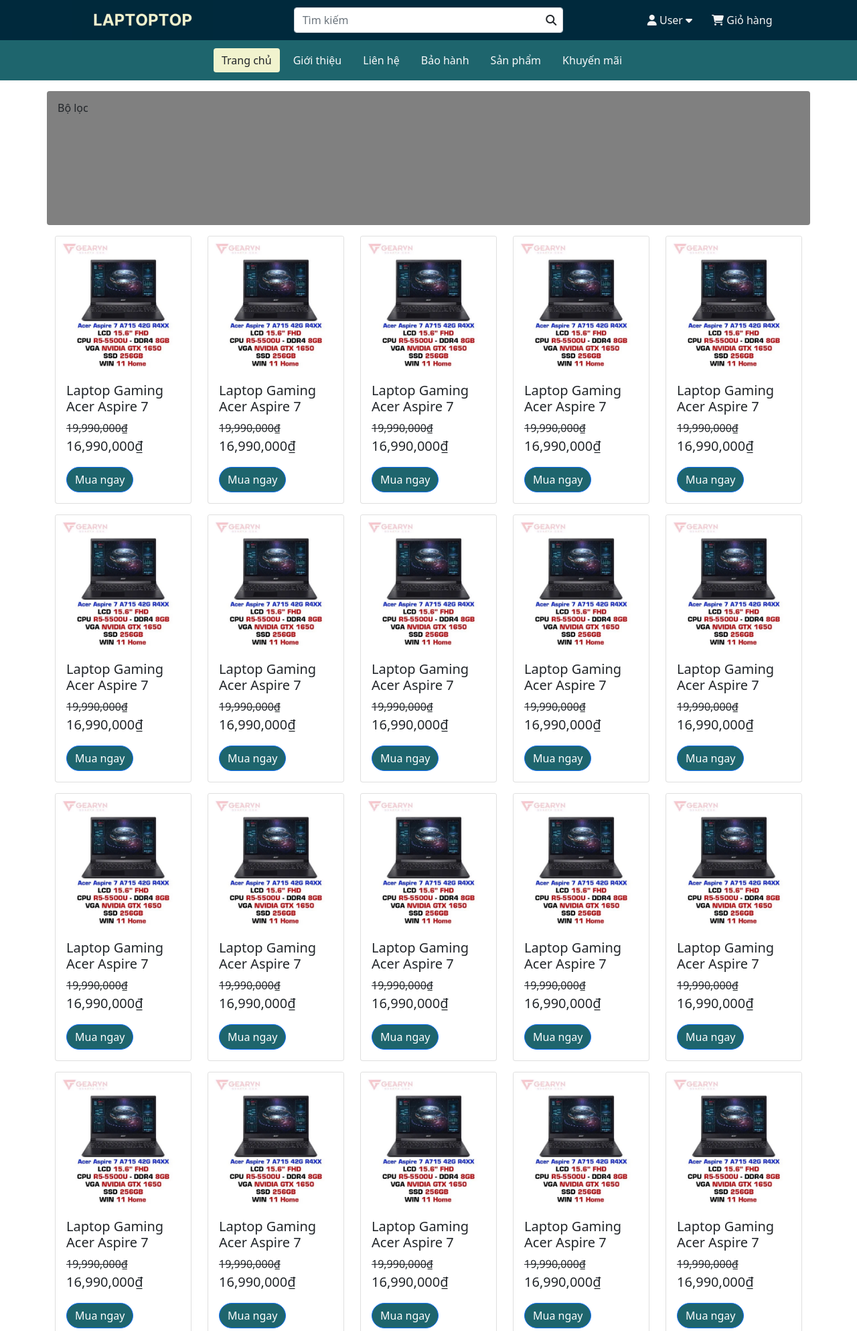
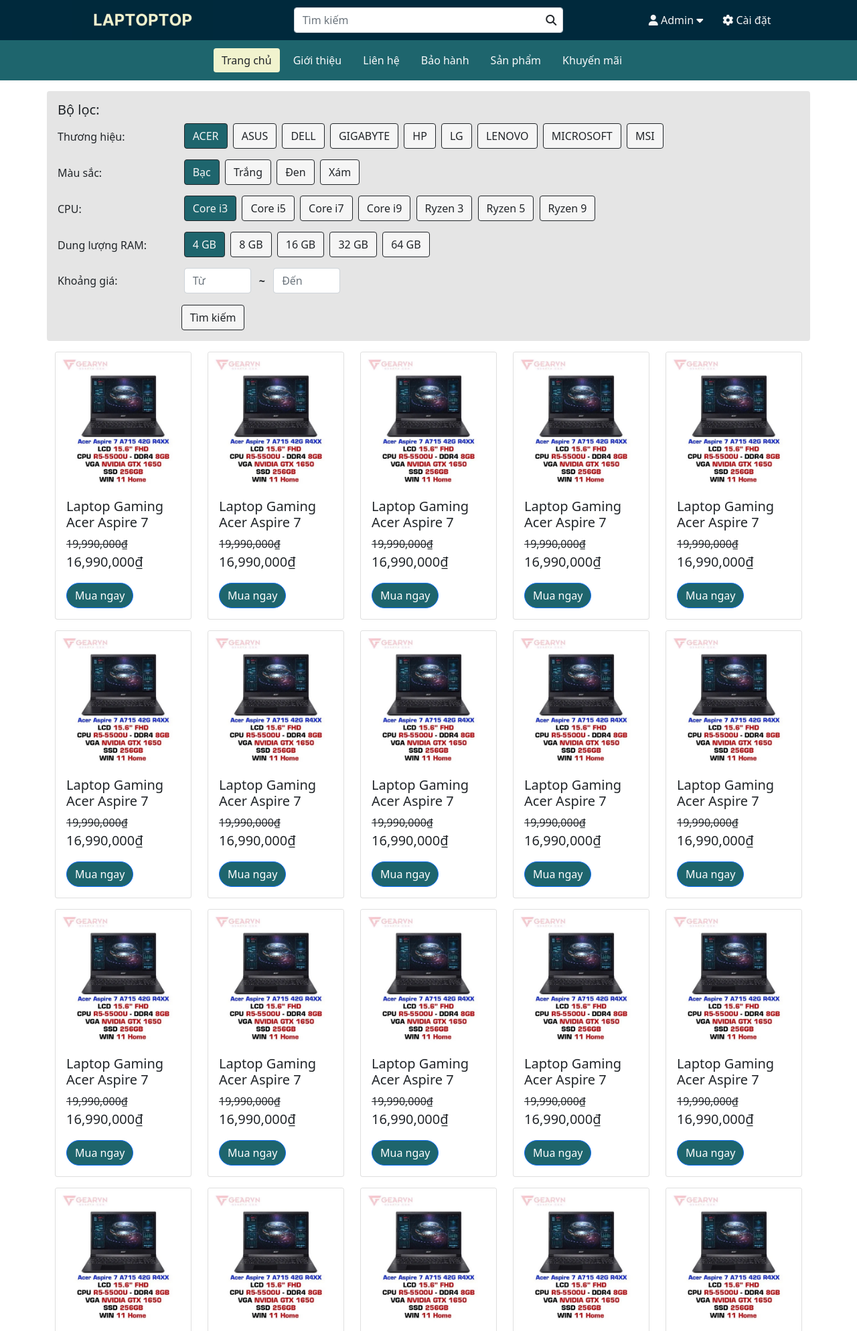
Before and after one commit to quanla1412/laptoptop, a PHP site: page /collections.php in a window 1280 px wide. Shown: the top 1987 px of the page at 67% size. Run offline with PHP 8.4, Linux system fonts and the light colour scheme; some libraries are stand-ins or nearby versions.

Commit message:
Xong bo loc san pham

```diff
--- a/assets/style.css
+++ b/assets/style.css
@@ -161,3 +161,16 @@
     background-color: var(--second-color);
     color: var(--dark-color);
 }
+
+/* Custom button filter in coleections */
+.btn-filter {
+    background-color: whitesmoke;
+    color: var(--dark-color);
+    border: 1px solid var(--dark-color);
+}
+
+.btn-filter:hover,
+.btn-filter.active {
+    background-color: var(--third-color);
+    color: whitesmoke;
+}
--- a/collections.php
+++ b/collections.php
@@ -2,8 +2,64 @@
 
 <div class="container-xl">
     <div class="row mb-3">
-        <div class="container-fluid rounded p-3" style="height: 200px; background-color: grey">
-            <p class="h6">Bộ lọc</p>
+        <div class="container-fluid rounded p-3" style="background-color: var(--gray-color)">
+            <div class="row"><p class="h5">Bộ lọc: </p></div>
+            <div class="row mb-3">
+                <div class="col-2 d-flex align-items-end"><p class="h6">Thương hiệu: </p></div>
+                <div class="col-10">
+                    <div class="me-1 btn btn-filter active">ACER</div>
+                    <div class="me-1 btn btn-filter">ASUS</div>
+                    <div class="me-1 btn btn-filter">DELL</div>
+                    <div class="me-1 btn btn-filter">GIGABYTE</div>
+                    <div class="me-1 btn btn-filter">HP</div>
+                    <div class="me-1 btn btn-filter">LG</div>
+                    <div class="me-1 btn btn-filter">LENOVO</div>
+                    <div class="me-1 btn btn-filter">MICROSOFT</div>
+                    <div class="me-1 btn btn-filter">MSI</div>
+                </div>
+            </div>
+            <div class="row mb-3">
+                <div class="col-2 d-flex align-items-end"><p class="h6">Màu sắc: </p></div>
+                <div class="col-10">
+                    <div class="me-1 btn btn-filter active">Bạc</div>
+                    <div class="me-1 btn btn-filter">Trắng</div>
+                    <div class="me-1 btn btn-filter">Đen</div>
+                    <div class="me-1 btn btn-filter">Xám</div>
+                </div>
+            </div>
+            <div class="row mb-3">
+                <div class="col-2 d-flex align-items-end"><p class="h6">CPU:</p></div>
+                <div class="col-10">
+                    <div class="me-1 btn btn-filter active">Core i3</div>
+                    <div class="me-1 btn btn-filter">Core i5</div>
+                    <div class="me-1 btn btn-filter">Core i7</div>
+                    <div class="me-1 btn btn-filter">Core i9</div>
+                    <div class="me-1 btn btn-filter">Ryzen 3</div>
+                    <div class="me-1 btn btn-filter">Ryzen 5</div>
+                    <div class="me-1 btn btn-filter">Ryzen 9</div>
+                </div>
+            </div>
+            <div class="row mb-3">
+                <div class="col-2 d-flex align-items-end"><p class="h6">Dung lượng RAM: </p></div>
+                <div class="col-10">
+                    <div class="me-1 btn btn-filter active">4 GB</div>
+                    <div class="me-1 btn btn-filter">8 GB</div>
+                    <div class="me-1 btn btn-filter">16 GB</div>
+                    <div class="me-1 btn btn-filter">32 GB</div>
+                    <div class="me-1 btn btn-filter">64 GB</div>
+                </div>
+            </div>
+            <div class="row mb-2">
+                <div class="col-2 d-flex align-items-center"><p class="h6">Khoảng giá: </p></div>
+                <div class="col-10">
+                    <input type="text" class="form-control d-inline-block" placeholder="Từ" style="width: 100px; ">
+                    <p class="d-inline-block fw-bold mx-2" >~</p>
+                    <input type="text" class="form-control d-inline-block" placeholder="Đến" style="width: 100px; " >
+                </div>
+            </div>
+            <div class="col offset-md-2">
+                    <div class="me-1 btn btn-filter">Tìm kiếm</div>
+            </div>
         </div>
     </div>
     <div class="row mb-3">
--- a/header.php
+++ b/header.php
@@ -39,11 +39,11 @@
 
 
                         <!-- Dang nhap user -->
-                        <div class="account-user me-3 position-relative">
+                        <!-- <div class="account-user me-3 position-relative">
                             <i class="fa-solid fa-user"></i>
                             <span>User</span>
                             <i class="fa-solid fa-caret-down"></i>
-                            <div class="position-absolute pt-2 d-none header-dropdown" style="width: 200px; z-index:2; ">
+                            <div class="position-absolute pt-2 d-none header-dropdown shadow" style="width: 200px; z-index:2; ">
                                 <ul class="list-group list-group-flush">
                                     <li class="list-group-item">Tài khoản của tôi</li>
                                     <li class="list-group-item">Lịch sử đơn hàng</li>
@@ -55,6 +55,24 @@
                             <div class="btn btn-cart">
                                 <i class="fa-solid fa-cart-shopping"></i>
                                 <span>Giỏ hàng</span>
+                            </div>
+                        </a> -->
+
+                         <!-- Dang nhap admin -->
+                        <div class="account-user me-3 position-relative">
+                            <i class="fa-solid fa-user"></i>
+                            <span>Admin</span>
+                            <i class="fa-solid fa-caret-down"></i>
+                            <div class="position-absolute pt-2 d-none header-dropdown shadow" style="width: 200px; z-index:2; ">
+                                <ul class="list-group list-group-flush">
+                                    <li class="list-group-item">Đăng xuất</li>
+                                </ul>
+                            </div>
+                        </div>
+                        <a href="./giohang.php">
+                            <div class="btn btn-cart">
+                                <i class="fa-solid fa-gear"></i>
+                                <span>Cài đặt</span>
                             </div>
                         </a>
                     </div>
```
Also changed, not shown: product.php (+4 -4 lines).
